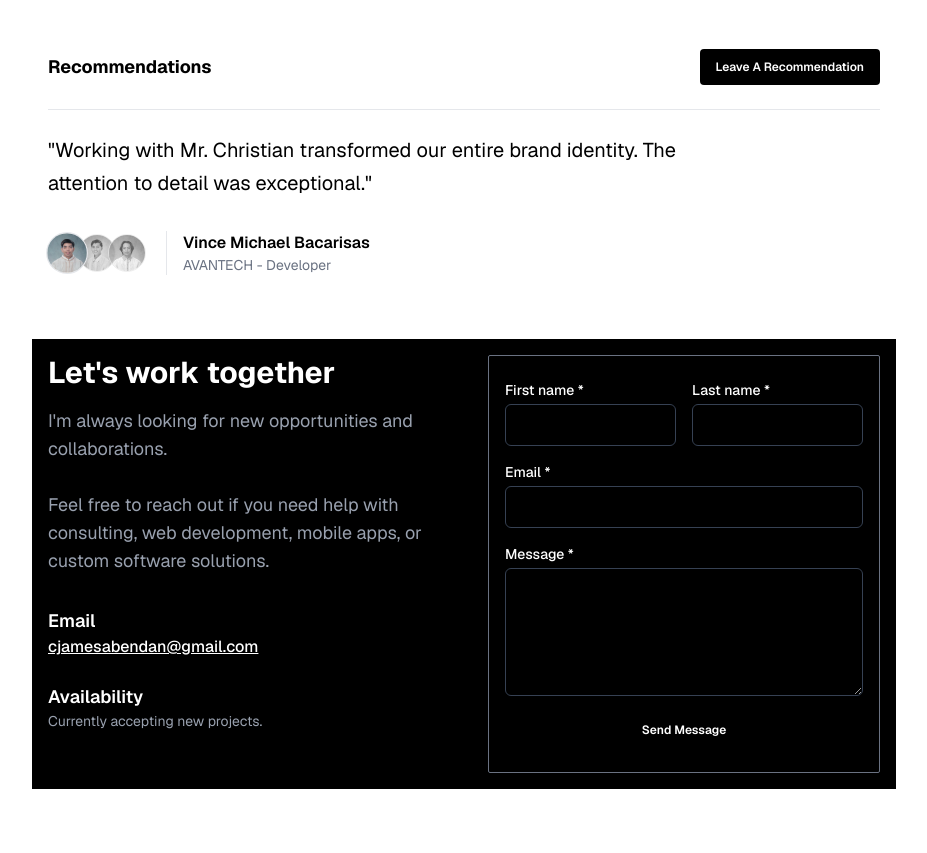
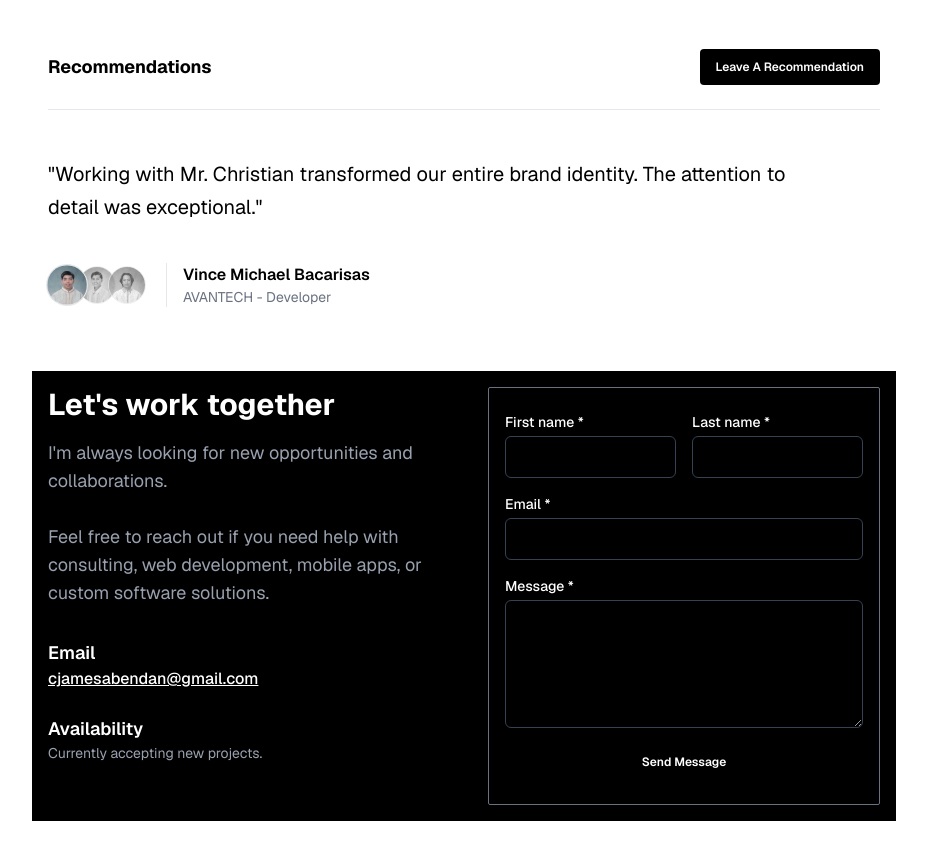
Before and after one commit to cjabendan/cj-dev, a Next.js app: page / in a window 1280 px wide. Shown: the part 1480-2333 px from the top of the page, without its empty margins (176-1103 px from the left). Before the commit the page ends 2301 px from the top, so only its background shows below. Built offline with nearby package versions, Linux system fonts and the light colour scheme.

Commit message:
feat: improve recommendation content to fit

```diff
--- a/components/Recommendations.tsx
+++ b/components/Recommendations.tsx
@@ -21,8 +21,8 @@ export default function Recommendations() {
       </div>
 
       <div className="flex flex-col items-start gap-8 max-w-4xl">
-        <div className="max-w-2xl">
-          <p className="text-xl text-foreground/90 leading-relaxed">
+        <div className="pt-6 pb-2 max-w-3xl">
+          <p className="text-xl font-regular leading-relaxed">
             &quot;{selectedReview.content}&quot;
           </p>
         </div>
@@ -42,8 +42,8 @@ export default function Recommendations() {
                 <Image
                   src={r.avatar}
                   alt={r.name}
-                  width={36}
-                  height={36}
+                  width={38}
+                  height={38}
                   loading="lazy"
                   className="rounded-full object-cover w-9 h-9"
                 />
```
